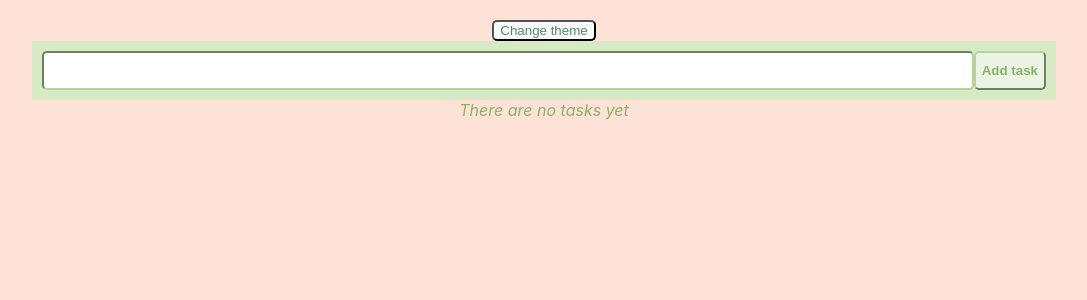
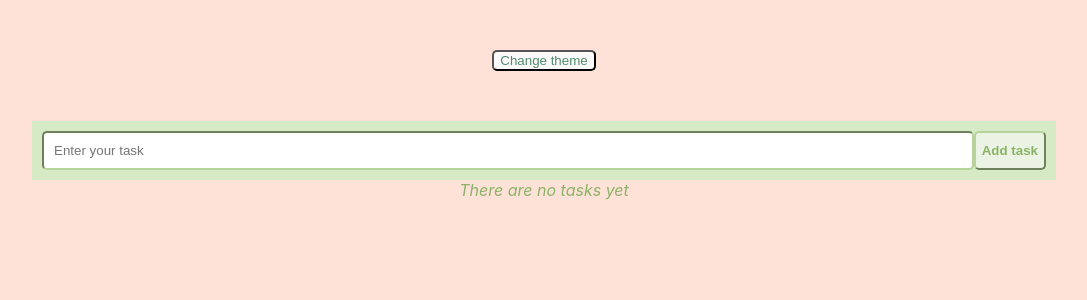
Before and after one commit to KateBoikova/pe2021-react-app, a React (Create React App) app: page /login in a window 1280 px wide. Shown: the top 300 px of the page, without its empty margins (96-1183 px from the left). Built offline with nearby package versions, Linux system fonts and the light colour scheme.

Commit message:
use Input component, move ToDoForm to form folder

```diff
--- a/src/components/ToDoForm/index.jsx
+++ /dev/null
@@ -1,54 +0,0 @@
-import React from 'react';
-import { Formik, Field, Form, ErrorMessage } from 'formik';
-import { TODO_FORM_SCHEMA } from '../../utils/validatingSchemas';
-import classNames from 'classnames';
-
-import styles from '../../pages/ToDoPage/ToDoPage.module.scss';
-
-function ToDoForm (props) {
-  const { tasks, setTasks } = props;
-
-  const addTask = (values, formikBag) => {
-    const newTask = {
-      id: Date.now(),
-      body: values.body,
-      isDone: false,
-    };
-    setTasks([...tasks, newTask]);
-    formikBag.resetForm();
-  };
-
-  return (
-    <div className={styles.toDoFormInput}>
-      <Formik
-        initialValues={{ body: '' }}
-        onSubmit={addTask}
-        validationSchema={TODO_FORM_SCHEMA}
-      >
-        {formikProps => (
-          <Form>
-            <Field name='body'>
-              {({ field, meta }) => {
-                const inputClassNames = classNames(styles.input, {
-                  [styles.validInput]: !meta.error && meta.touched,
-                  [styles.invalid]: meta.error && meta.touched,
-                });
-                return <input {...field} className={inputClassNames} />;
-              }}
-            </Field>
-            <button type='onSubmit' title='Add a task'>
-              Add task
-            </button>
-            <ErrorMessage
-              name='body'
-              component='div'
-              className={styles.errorMessage}
-            />
-          </Form>
-        )}
-      </Formik>
-    </div>
-  );
-}
-
-export default ToDoForm;
--- a/src/components/forms/Input/index.jsx
+++ b/src/components/forms/Input/index.jsx
@@ -1,23 +1,22 @@
 import React from 'react';
 import { ErrorMessage, Field } from 'formik';
 import classNames from 'classnames';
-import styles from './Input.module.scss';
+import defaultStyles from './Input.module.scss';
 
 function Input (props) {
-  const { name, ...rest } = props;
+  const { name, styles = defaultStyles, ...rest } = props;
   return (
     <>
-      {/* <Field name={props.name} type={props.type} /> */}
       <Field name={name}>
         {({ field, form, meta }) => {
           const inputClassNames = classNames(styles.input, {
             [styles.validInput]: !meta.error && meta.touched,
             [styles.invalid]: meta.error && meta.touched,
           });
-          return <input {...field} {...rest} classNames={inputClassNames} />;
+          return <input {...field} {...rest} className={inputClassNames} />;
         }}
       </Field>
-      <ErrorMessage name={props.name} component='div' />
+      <ErrorMessage name={name} component='div' className={styles.error} />
     </>
   );
 }
--- /dev/null
+++ b/src/components/forms/ToDoForm/index.jsx
@@ -0,0 +1,51 @@
+import React from 'react';
+import { Formik, Form } from 'formik';
+import { TODO_FORM_SCHEMA } from '../../../utils/validatingSchemas';
+import styles from '../../../pages/ToDoPage/ToDoPage.module.scss';
+import Input from '../Input';
+
+function ToDoForm (props) {
+  const { tasks, setTasks } = props;
+
+  const addTask = (values, formikBag) => {
+    const newTask = {
+      id: Date.now(),
+      body: values.body,
+      isDone: false,
+    };
+    setTasks([...tasks, newTask]);
+    formikBag.resetForm();
+  };
+
+  const inputStyles = {
+    input: styles.input,
+    validInput: styles.validInput,
+    invalid: styles.invalid,
+    error: styles.error,
+  };
+
+  return (
+    <div className={styles.toDoFormInput}>
+      <Formik
+        initialValues={{ body: '' }}
+        onSubmit={addTask}
+        validationSchema={TODO_FORM_SCHEMA}
+      >
+        {formikProps => (
+          <Form>
+            <Input
+              name='body'
+              placeholder='Enter your task'
+              styles={inputStyles}
+            />
+            <button type='onSubmit' title='Add a task'>
+              Add task
+            </button>
+          </Form>
+        )}
+      </Formik>
+    </div>
+  );
+}
+
+export default ToDoForm;
--- a/src/pages/ToDoPage/ToDoPage.module.scss
+++ b/src/pages/ToDoPage/ToDoPage.module.scss
@@ -11,7 +11,7 @@ body {
   width: 100%;
   height: 100vh;
   background-color: #ffe2d7;
-  padding-top: 20px;
+  padding-top: 50px;
   overflow: auto;
 
   display: flex;
@@ -24,6 +24,7 @@ body {
   color: #4f8b6d;
   background-color: #fbf9f9;
   border-radius: 5px;
+  margin-bottom: 50px;
 }
 
 .noTasks {
@@ -49,12 +50,7 @@ body {
       border-radius: 5px;
       flex-grow: 1;
     }
-    & .invalid {
-      background-color: #d097aa;
-    }
-    & .validInput {
-      background-color: #b6d499;
-    }
+
     & button {
       border-radius: 5px;
       border-color: #b6d499;
@@ -63,22 +59,26 @@ body {
       font-weight: bold;
       flex-grow: 0;
     }
-    & .errorMessage {
-      position: absolute;
-      top: 50px;
-
-      background-color: #af647d;
-      color: #fffdfc;
-      width: fit-content;
-      border-radius: 5px;
-      padding: 3px;
-    }
   }
 }
+.invalid {
+  background-color: #d097aa;
+}
+.validInput {
+  background-color: #b6d499;
+}
+.error {
+  position: absolute;
+  top: 100px;
 
+  background-color: #af647d;
+  color: #fffdfc;
+  width: fit-content;
+  border-radius: 5px;
+  padding: 3px;
+}
 .tasksList {
   background-color: #fff3ee;
-  // min-width: 320px;
   width: 80%;
   margin-top: 0;
   padding: 10px;
--- a/src/pages/ToDoPage/index.jsx
+++ b/src/pages/ToDoPage/index.jsx
@@ -1,5 +1,5 @@
 import React, { useState } from 'react';
-import ToDoForm from '../../components/ToDoForm';
+import ToDoForm from '../../components/forms/ToDoForm';
 import ToDoList from '../../components/ToDoList';
 import CONSTANTS from '../../constants';
 import { ThemeContext } from '../../contexts';
```
